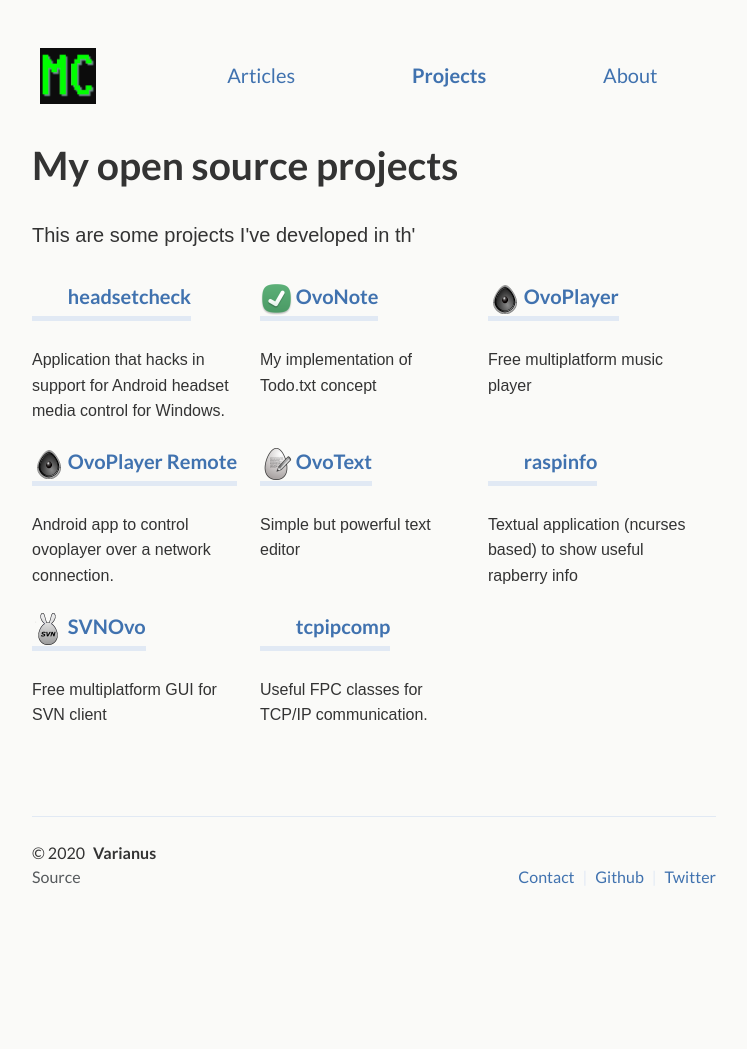
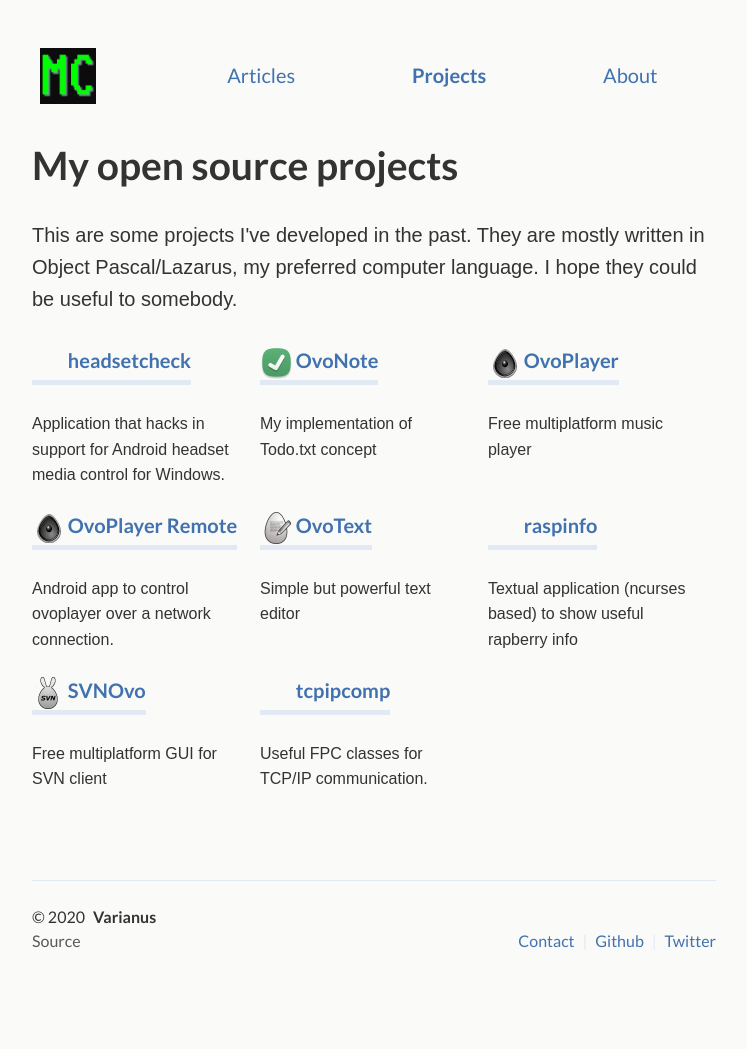
Before and after one commit to varianus/varianus.github.io, a Jekyll site: the page built from _pages/projects.html, in a window 1280 px wide. Shown: the whole page, without its empty margins (266-1013 px from the left). Built offline with Jekyll 4.4.1, drawn with Linux system fonts in a browser that asks for light colours; before the commit the page ends 985 px from its top, so only the background shows below that.

Commit message:
Update projects.html

```diff
--- a/_pages/projects.html
+++ b/_pages/projects.html
@@ -7,7 +7,8 @@ permalink: /projects/
 ---
 
 <p>
- This are some projects I've developed in th'
+ This are some projects I've developed in the past. They are mostly written in Object Pascal/Lazarus, my preferred computer language.
+ I hope they could be useful to somebody.
 </p>
 
 <div class="projects">
```
